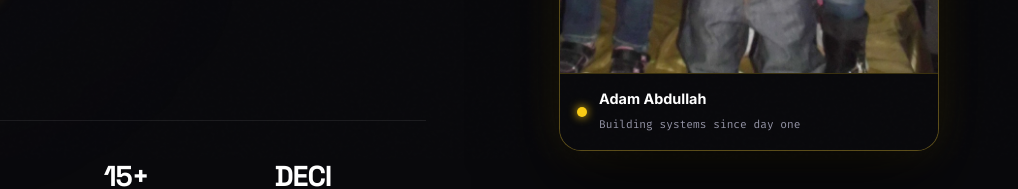
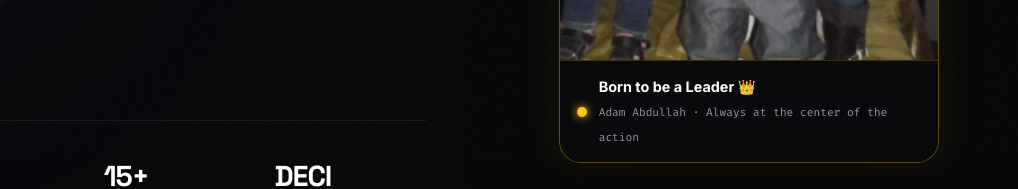
Before and after one commit to AdamAtrons5911/adam-portfolio, a website: page index.html in a window 1280 px wide. Shown: the part 641-830 px from the top of the page, 262-1280 px from the left. Drawn offline with Linux system fonts and the light colour scheme.

Commit message:
👑 Add 'Born to be a Leader' label on the photo card

```diff
--- a/index.html
+++ b/index.html
@@ -134,8 +134,8 @@
               <div class="leader-card-badge">
                 <span class="badge-dot"></span>
                 <div class="badge-text">
-                  <strong>Adam Abdullah</strong>
-                  <small>Building systems since day one</small>
+                  <strong>Born to be a Leader 👑</strong>
+                  <small>Adam Abdullah · Always at the center of the action</small>
                 </div>
               </div>
             </div>
```
